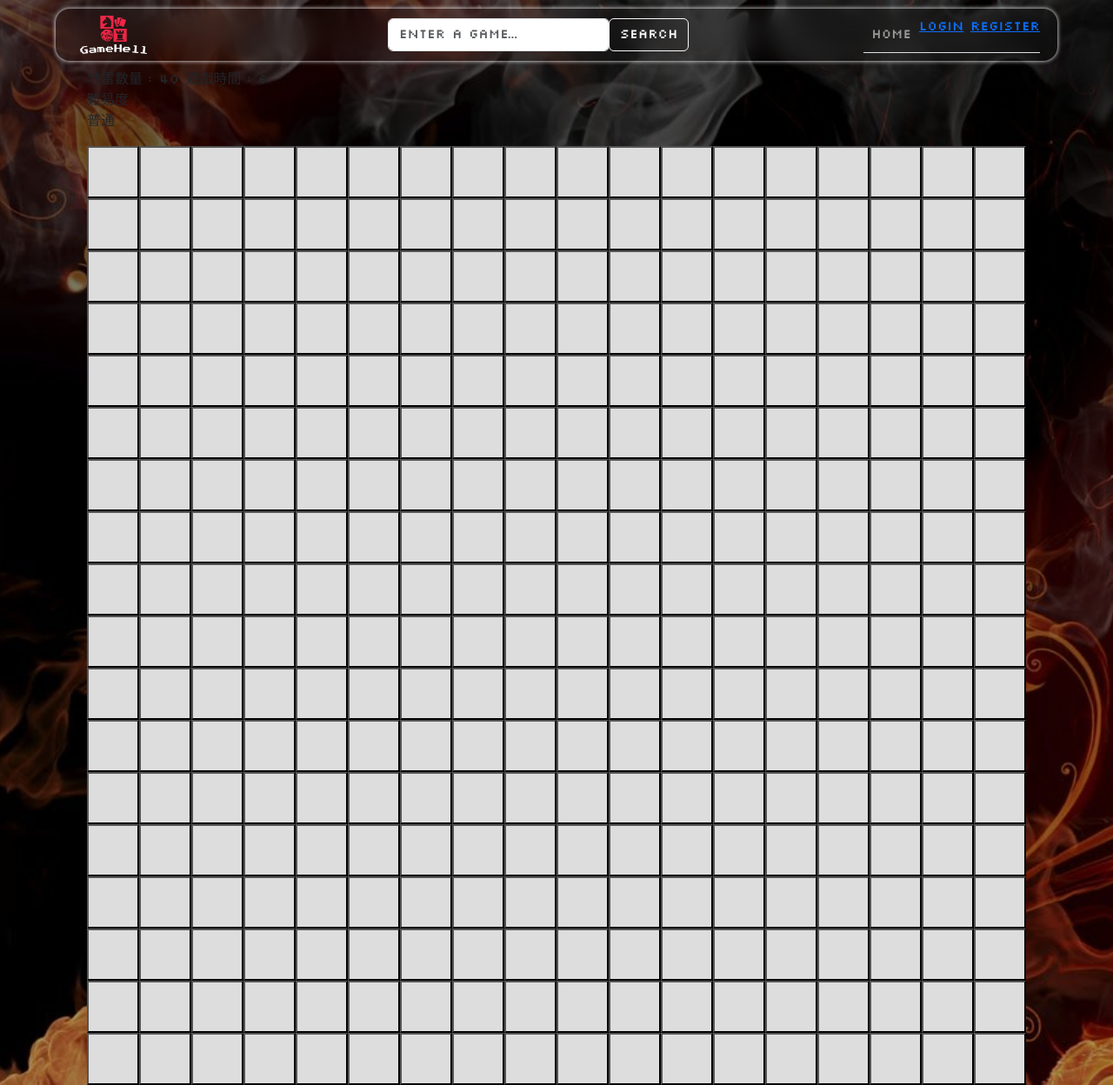
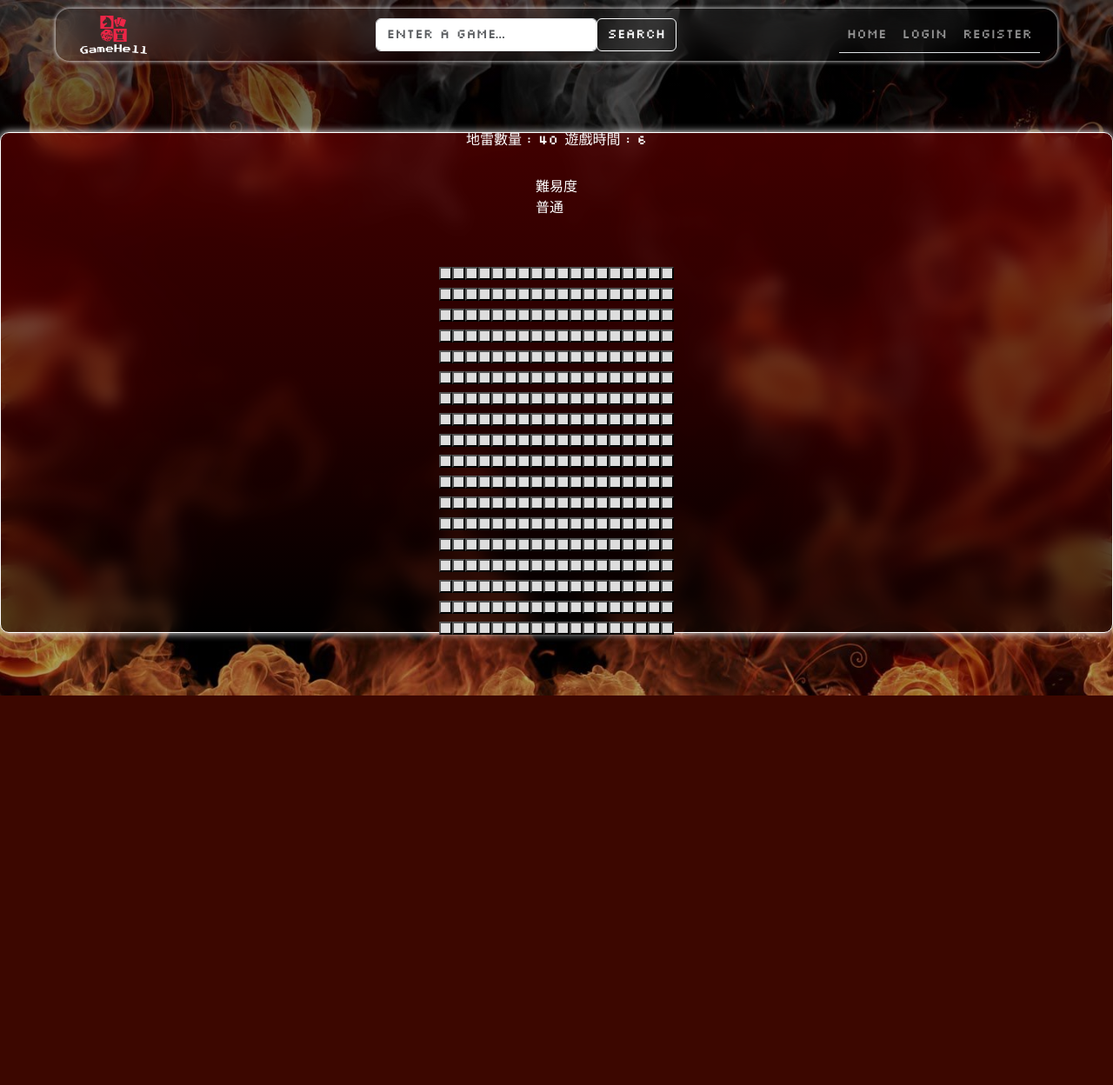
Before and after one commit to loliconriel/GameHell, a Django app: page /Minesweeper/Gaming in a window 1280 px wide. Shown: the whole page at 87% size. After the commit the page ends 800 px from the top, so only its background shows below. Run offline with Django 4.2, Linux system fonts and the light colour scheme; some web fonts are replaced.

Commit message:
css(2.3)

```diff
--- a/GameHell/Minesweeper/templates/GameSetting.html
+++ b/GameHell/Minesweeper/templates/GameSetting.html
@@ -21,7 +21,7 @@
                     <h1 class="display-6">預設模式</h1>
                     <form action="Gaming" method="post" class="defaultMode_row2">
                         {% csrf_token %}
-                        <select>
+                        <select name="Difficultyvalue">
                             {%for key,value in select_form.DifficultyList %}
                             <option value="{{value}}">{{key}}</option>
                             {%endfor%}
--- a/GameHell/Minesweeper/templates/Gaming.html
+++ b/GameHell/Minesweeper/templates/Gaming.html
@@ -17,15 +17,15 @@
 <body>
     <div class="containerbox">
         {{block.super}}
-        <div id="GameScreen">
+        <div id="gameScreen" class="gameScreen">
+            <div class="gamebox">
                 <div id="customPopup" class="popup">
                     <div class="popup-content">
-
                         <p id="content">你輸了 關掉視窗便重新新的一局</p>
                         <button class="close" id="closePopupBtn">&times;</button>
                     </div>
                 </div>
-            <div>
+                <div class="gameInformation">
                     <p class="pinline">地雷數量 : </p>
                     <p class="pinline" id="MineAmount">10</p>
                     <p class="pinline">遊戲時間 : </p>
@@ -39,10 +39,11 @@
                     <p style="display: inline">難易度</p>
                     <p id="DifficultyShow">普通</p>
                     {%endif%}
+                    <!-- <button onclick = "init()">HELLO</button> -->
+                </div>
+
                 <div id="MiniMap" class="Centermap">
-
                 </div>
-                <!-- <button onclick = "init()">HELLO</button> -->
             </div>
         </div>
     </div>
--- a/GameHell/Minesweeper/templates/Login.html
+++ b/GameHell/Minesweeper/templates/Login.html
@@ -28,7 +28,6 @@
                 </form>
             </div>
         </div>
-
     </div>
     {% endblock %}
 
--- a/GameHell/Minesweeper/templates/master.html
+++ b/GameHell/Minesweeper/templates/master.html
@@ -40,14 +40,18 @@
         <li class="nav-item">
           <a class="nav-link" href="/Minesweeper">Home</a>
         </li>
+        {% if user.is_authenticated %}
         <li class="nav-item">
-          {% if user.is_authenticated %}
-            <a href="/Logout">Logout </a> (Your have login as {{ user }})
-          {% else %}
-            <a href="/Login">Login</a>
-            <a href="/register">Register</a>
-          {% endif %}
+          <a class="nav-link" href="/Logout">Logout </a> (Your have login as {{ user }})
         </li>
+        {% else %}
+        <li class="nav-item">
+          <a class="nav-link" href="/Login">Login</a>
+        </li>
+        <li class="nav-item">
+          <a class="nav-link" href="/register">Register</a>
+        </li>
+        {% endif %}
       </ul>
 
     </div>
--- a/GameHell/static/Minesweeper/style.css
+++ b/GameHell/static/Minesweeper/style.css
@@ -214,22 +214,55 @@ header {
     gap: 50px;
 }
 
+.gameScreen {
+    height: 90vh;
+    width: 100%;
+    display: flex;
+    align-items: center;
+    justify-content: center;
+}
+
+.gamebox {
+    width: 100%;
+    display: flex;
+    align-items: center;
+    justify-content: center;
+    flex-direction: column;
+    gap: 30px;
+    border: 1px solid #fff;
+    height: 80%;
+    color: #fff;
+    background: linear-gradient(to bottom, rgba(128, 0, 0, .5), rgba(77, 0, 0, .5), rgba(0, 0, 0, .5));
+    backdrop-filter: blur(10px);
+    border-radius: 10px;
+    box-shadow: 0 0 10px #fff;
+}
+
+.gameInformation {
+    color: #fff;
+}
+
 .pinline {
     display: inline;
 }
 
+.JumpScreen {
+    color: #fff;
+}
+
+
 .Centermap {
     display: flex;
-    justify-content: space-around;
+    justify-content: center;
     align-items: center;
-
+    width: 100%;
 }
 
 
 .block {
 
-    width: 60px;
-    height: 60px;
+    width: 15px;
+    height: 15px;
     background-color: rgb(221, 221, 221);
     font-size: 0px;
 
@@ -252,10 +285,6 @@ header {
     font-size: large;
 
 }
-
-/* .JumpScreen {
-
-} */
 
 .popup {
     display: none;
```
Lines whose indentation alone changed are shown as unchanged.
